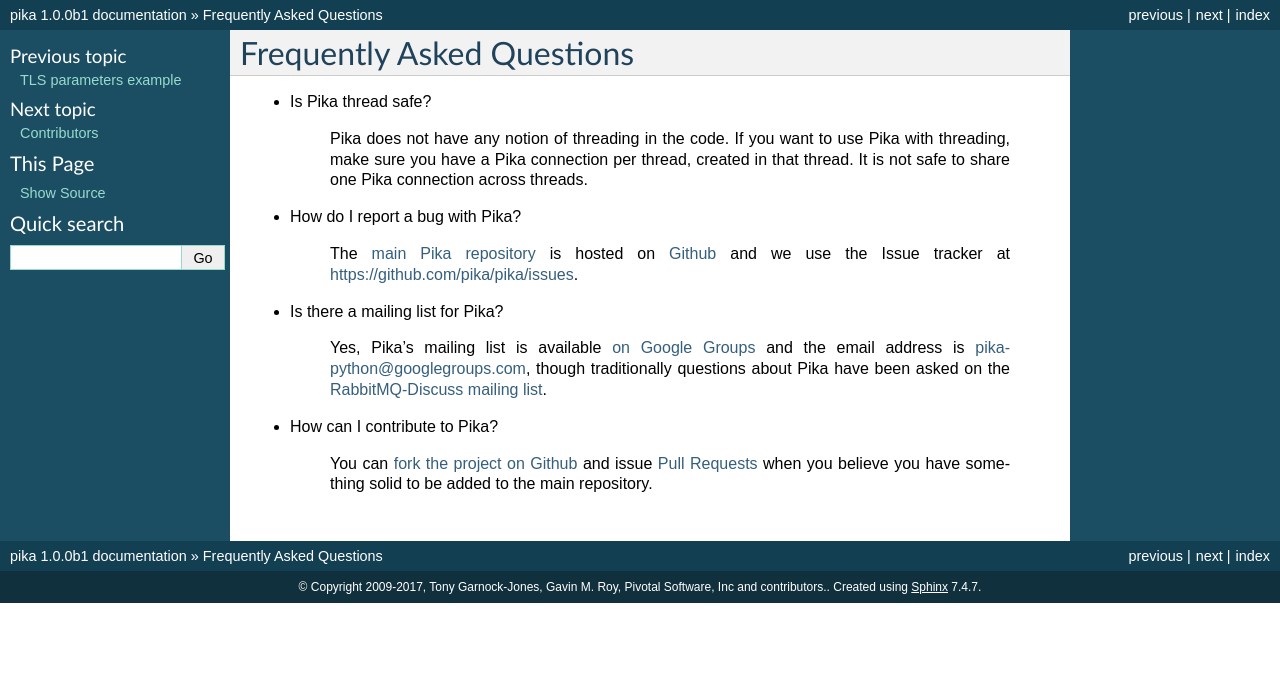
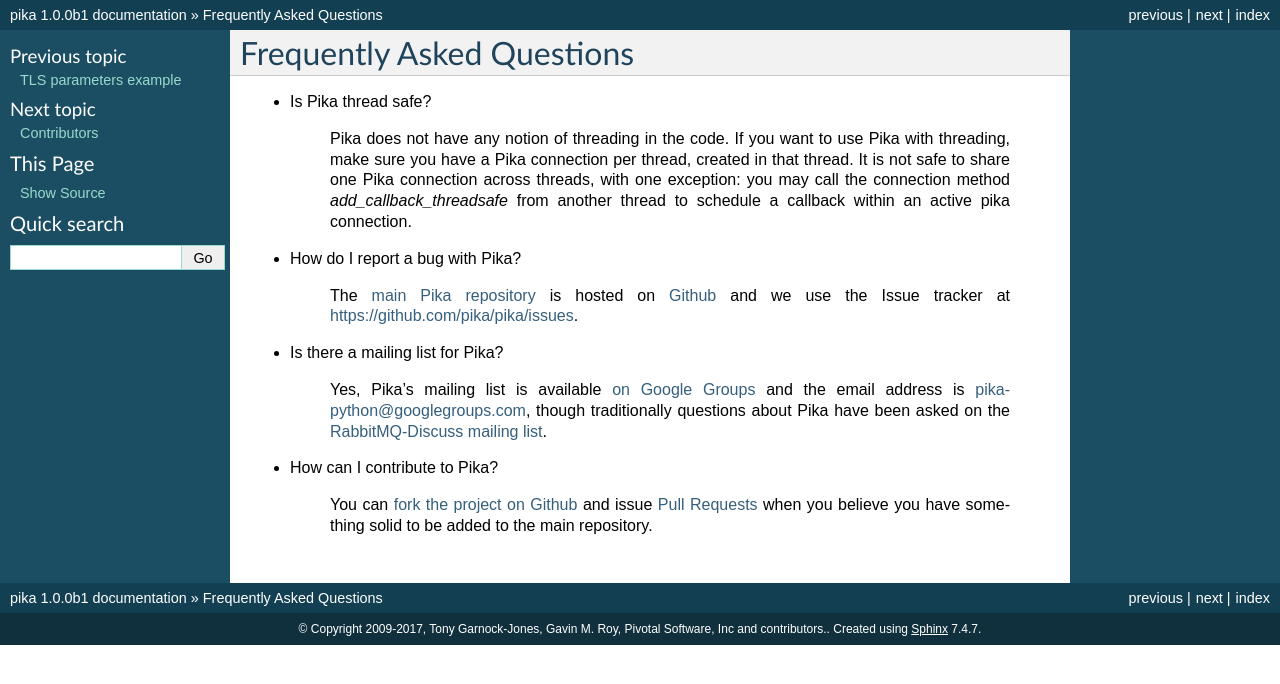
Before and after one commit to pika/pika, a Sphinx documentation site: the page built from docs/faq.rst, in a window 1280 px wide. Shown: the top 684 px of the page. Built offline with Sphinx 7.4.7, drawn with Linux system fonts in a browser that asks for light colours; pages that are not in the unit, such as notebooks, are missing from menus.

Commit message:
Added mention of `add_callback_threadsafe()` in the FAQ.

```diff
--- a/docs/faq.rst
+++ b/docs/faq.rst
@@ -3,7 +3,7 @@ Frequently Asked Questions
 
 - Is Pika thread safe?
 
-    Pika does not have any notion of threading in the code. If you want to use Pika with threading, make sure you have a Pika connection per thread, created in that thread. It is not safe to share one Pika connection across threads.
+    Pika does not have any notion of threading in the code. If you want to use Pika with threading, make sure you have a Pika connection per thread, created in that thread. It is not safe to share one Pika connection across threads, with one exception: you may call the connection method `add_callback_threadsafe` from another thread to schedule a callback within an active pika connection.
 
 - How do I report a bug with Pika?
 
```
